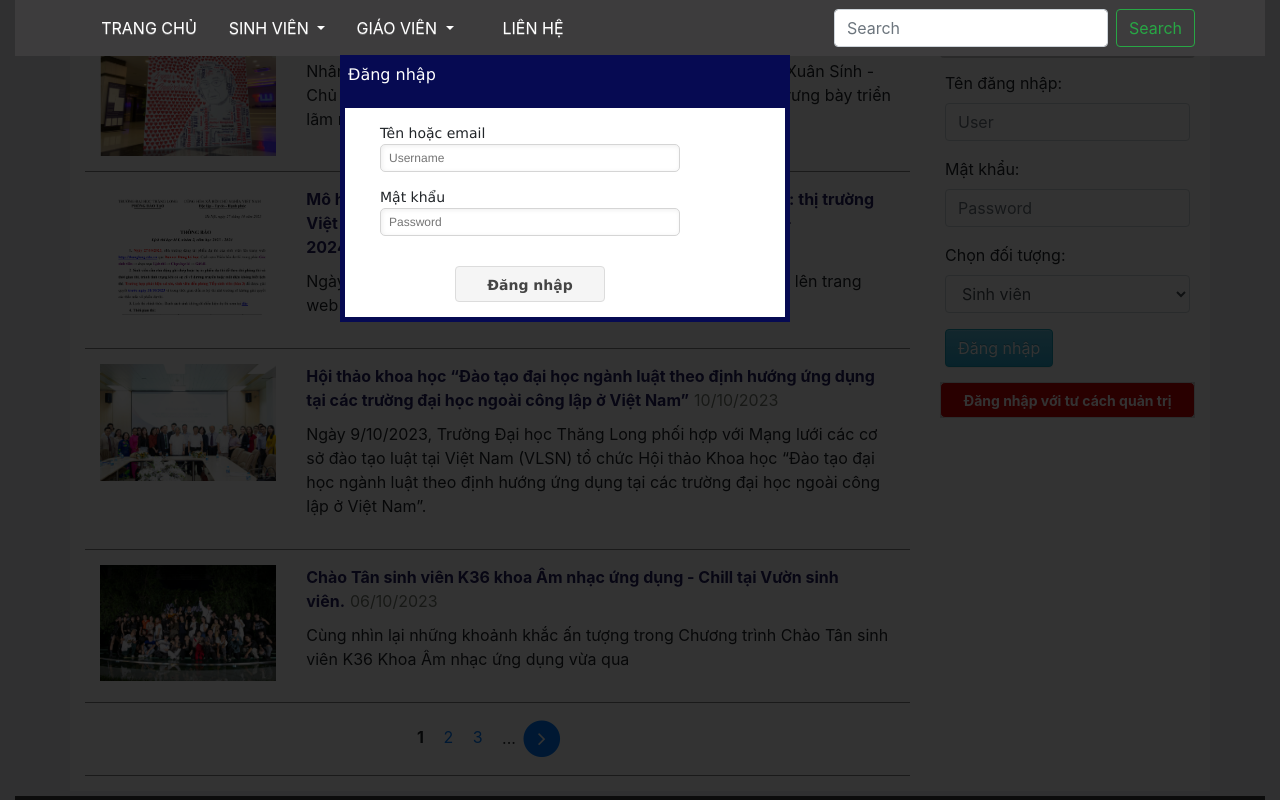
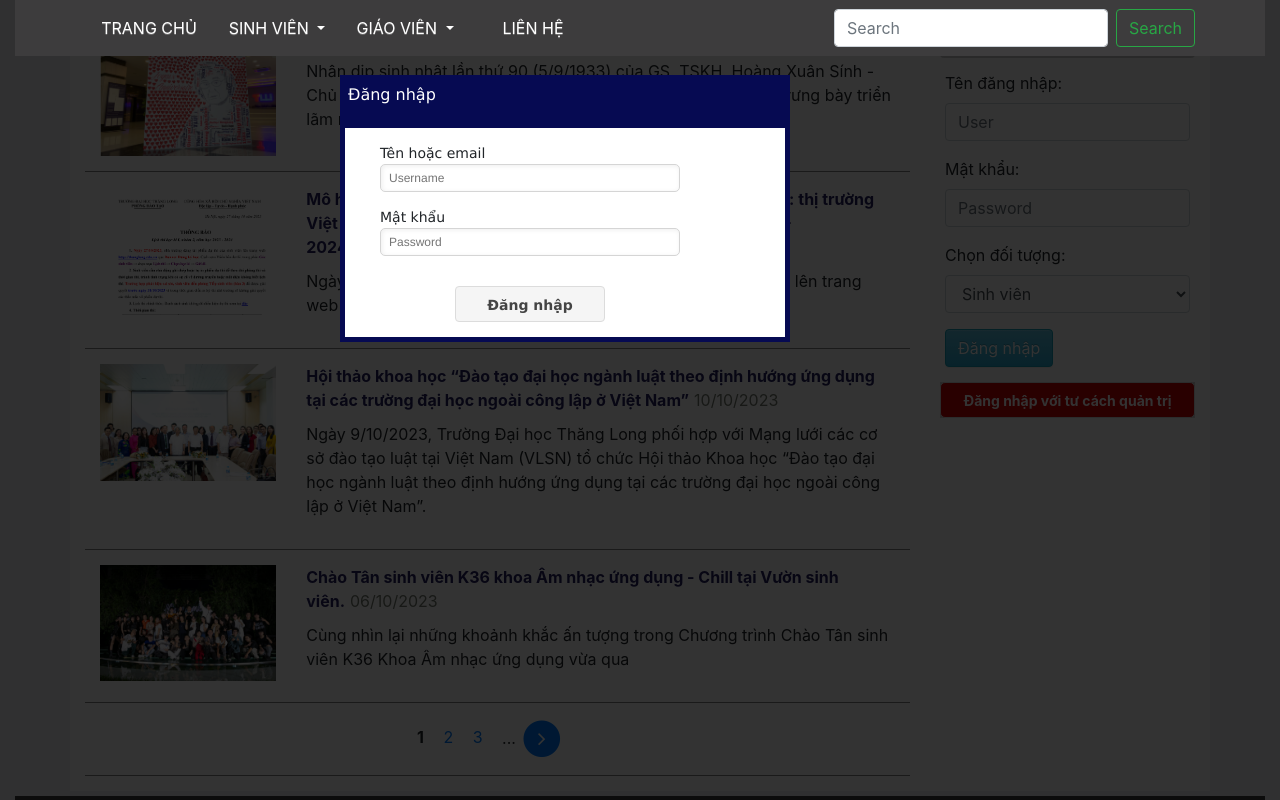
Before and after one commit to minhdang0/demodkh, a plain HTML site: page index.html in a window 1280 px wide. Both pictures are taken after a click on the link "Đăng nhập với tư cách quản trị viên". Shown: the part 587-1387 px from the top of the page. Drawn offline with nearby package versions, Linux system fonts and the light colour scheme.

Commit message:
Update style.css

```diff
--- a/style.css
+++ b/style.css
@@ -344,6 +344,7 @@ a.login-window.button {
     border-radius: 5px;
 }
 .login{
-	top:5px;
-	margin-top:50px;
+	margin-top:70px;
 }
+.submit-button:hover {
+    background: #23527c;
```
